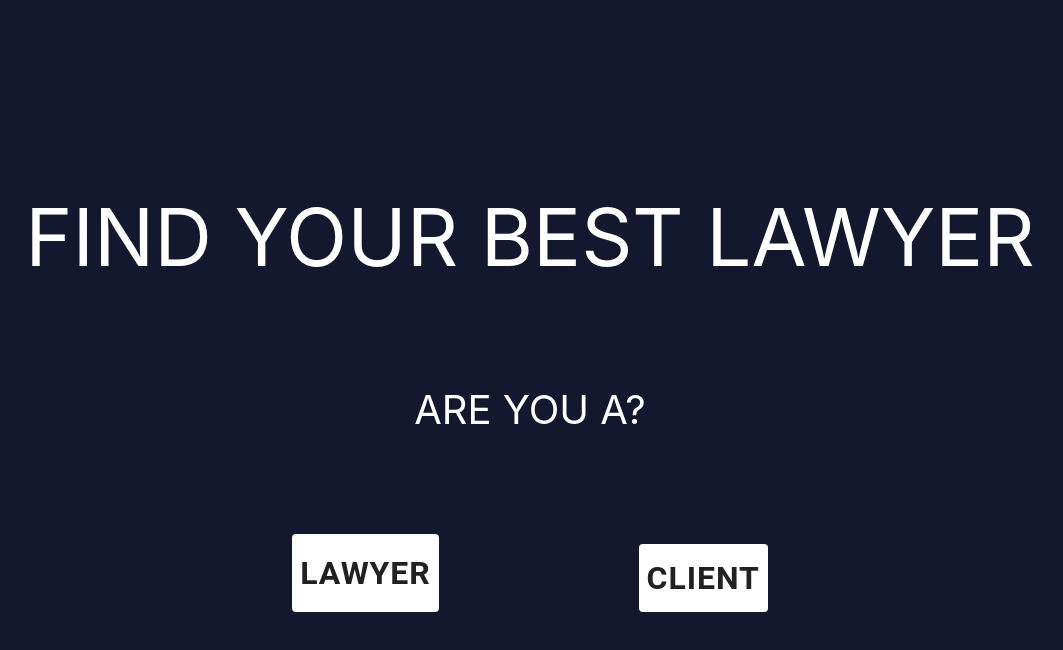
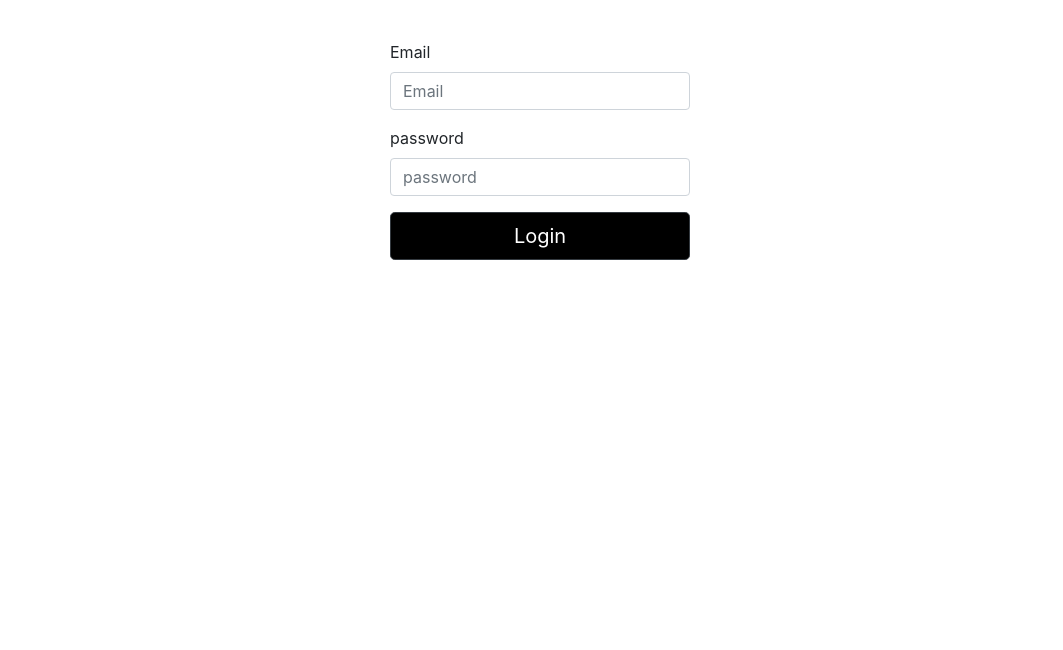
Before and after one commit to priyanka9515/probsolve, a React (Create React App) app: page /Signin in a window 1280 px wide. Shown: the top 650 px of the page, without its empty margins (110-1173 px from the left). Built offline with nearby package versions, Linux system fonts and the light colour scheme.

Commit message:
added client route

```diff
--- a/package.json
+++ b/package.json
@@ -7,10 +7,12 @@
     "@testing-library/jest-dom": "^4.2.4",
     "@testing-library/react": "^9.4.0",
     "@testing-library/user-event": "^7.1.2",
+    "bootstrap": "^4.4.1",
     "react": "^16.12.0",
     "react-dom": "^16.12.0",
     "react-router-dom": "^5.1.2",
-    "react-scripts": "3.3.0"
+    "react-scripts": "3.3.0",
+    "reactstrap": "^8.2.0"
   },
   "scripts": {
     "start": "react-scripts start",
--- a/src/App.css
+++ b/src/App.css
@@ -1,8 +1,8 @@
-.App {
+/* .App {
   text-align: center;
-}
+} */
 
-.App-header {
+.Main {
   background-color: #14182e;
   min-height: 100vh;
   display: flex;
--- a/src/App.js
+++ b/src/App.js
@@ -1,39 +1,28 @@
 import React from "react";
 import "./App.css";
-// import { Button } from "material/ui-core/Button";
-import Button from "@material-ui/core/Button";
+// import Body from "./Components/Body";
+import "bootstrap/dist/css/bootstrap.min.css";
+// import LawyersList from "./Components/LawyersList";
+import { BrowserRouter as Router, Route } from "react-router-dom";
+import Navbar from "./Components/Navbar/Navbar";
+import Signin from "./Components/Navbar/Signin";
+import Signup from "./Components/Navbar/Signup";
+// import Loginup from "./Components/Navbar/Loginup";
+import Main from "./Main.js";
+
 function App() {
   return (
-    <div className="App">
-      <div className="App-header" style={{ fontSize: 80 }}>
-        FIND YOUR BEST LAWYER
-        <div style={{ marginTop: 100, fontSize: 40 }}> ARE YOU A?</div>
-        <div style={{ display: "flex", marginTop: 100 }}>
-          <Button
-            style={{
-              fontSize: 32,
-              backgroundColor: "white",
-              // display: "flex",
-              fontWeight: "bold"
-            }}
-          >
-            Lawyer
-          </Button>
-          <Button
-            style={{
-              fontSize: 32,
-              backgroundColor: "white",
-              // display: "flex"
-              marginTop: 10,
-              marginLeft: 200,
-              fontWeight: "bold"
-            }}
-          >
-            Client
-          </Button>
-        </div>
-      </div>
-    </div>
+    <Router>
+      {/* <Main /> */}
+      <Route exact path="/" component={Main} />
+      <Route path="/Navbar" component={Navbar} />
+      <Route exact path="/Signin" component={Signin} />
+      <Route exact path="/Signup" component={Signup} />
+      {/* <Route exact path="/Loginup" component={Loginup} /> */}
+
+      {/* <Route path="/List" component={Body} /> */}
+      {/* <Route exact path="/LawyersList" component={LawyersList} /> */}
+    </Router>
   );
 }
 
--- /dev/null
+++ b/src/Components/Navbar/Navbar.css
@@ -0,0 +1,19 @@
+.navbar {
+  display: flex;
+  position: sticky;
+  top: 0;
+  color: #fff;
+  padding: 10px 0px;
+  background: black;
+
+  /* height: 50px;s */
+  justify-content: space-around;
+}
+.nav-right {
+  display: flex;
+  justify-content: space-around;
+  text-align: right;
+}
+.nav-left {
+  font-size: 40px;
+}
--- /dev/null
+++ b/src/Components/Navbar/Navbar.js
@@ -0,0 +1,39 @@
+import React, { Component } from "react";
+import { Link } from "react-router-dom";
+// import App from "./App";
+import { Button } from "reactstrap";
+import "./Navbar.css";
+
+class Navbar extends Component {
+  render() {
+    return (
+      <div className="navbar" style={{ marginTop: 200 }}>
+        <div style={{ fontSize: 40, marginLeft: 400 }}>
+          Find Your Best Lawyer
+        </div>
+        <div className="nav-right">
+          <Link
+            to="/signup"
+            style={{
+              textDecoration: "none",
+              padding: "5px"
+            }}
+          >
+            <Button style={{ backgroundColor: "grey" }}>SignUp</Button>
+          </Link>
+          <Link
+            to="/signin"
+            style={{
+              textDecoration: "none",
+              padding: "5px"
+            }}
+          >
+            <Button style={{ backgroundColor: "grey" }}>SignIn</Button>
+          </Link>
+        </div>
+      </div>
+    );
+  }
+}
+
+export default Navbar;
--- /dev/null
+++ b/src/Components/Navbar/Signin.js
@@ -0,0 +1,41 @@
+import React from "react";
+import { Form, FormGroup, Button, Label, Input } from "reactstrap";
+import "bootstrap/dist/css/bootstrap.css";
+import { Link } from "react-router-dom";
+
+class Contact extends React.Component {
+  render() {
+    return (
+      <div
+        className="body"
+        style={{
+          height: "100px",
+          width: "300px",
+          marginLeft: "500px",
+          marginTop: "40px"
+        }}
+      >
+        <Form className="signin">
+          <FormGroup>
+            <Label>Email</Label>
+            <Input type="email" placeholder="Email" />
+          </FormGroup>
+          <FormGroup>
+            <Label>password</Label>
+            <Input type="password" placeholder="password" />
+          </FormGroup>
+          <Link to="/List">
+            <Button
+              className="btn-lg btn-dark btn-block"
+              style={{ backgroundColor: "black", color: "white" }}
+            >
+              Login
+            </Button>
+          </Link>
+        </Form>
+      </div>
+    );
+  }
+}
+
+export default Contact;
--- /dev/null
+++ b/src/Components/Navbar/Signup.js
@@ -0,0 +1,36 @@
+import React from "react";
+import { Form, FormGroup, Button, Label, Input } from "reactstrap";
+class Users extends React.Component {
+  render() {
+    return (
+      <div
+        className="body"
+        style={{
+          height: "100px",
+          width: "300px",
+          marginLeft: "500px",
+          marginTop: "40px"
+        }}
+      >
+        <Form className="signin">
+          <FormGroup bsSize="large">
+            <Label>Email</Label>
+            <Input type="email" placeholder="Email" />
+          </FormGroup>
+          <FormGroup bsSize="large">
+            <Label>Mobile number</Label>
+
+            <Input type="mobilenumber" placeholder="mobilenumber" />
+          </FormGroup>
+          <FormGroup>
+            <Label>password</Label>
+            <Input type="password" placeholder="password" />
+          </FormGroup>
+          <Button className="btn-lg btn-dark btn-block">Login</Button>
+        </Form>
+      </div>
+    );
+  }
+}
+
+export default Users;
--- /dev/null
+++ b/src/Main.js
@@ -0,0 +1,45 @@
+import React, { Component } from "react";
+import "./App.css";
+import Button from "@material-ui/core/Button";
+import { Link } from "react-router-dom";
+class Main extends Component {
+  render() {
+    return (
+      <div className="Main" style={{ fontSize: 80 }}>
+        FIND YOUR BEST LAWYER
+        <div style={{ marginTop: 100, fontSize: 40 }}> ARE YOU A?</div>
+        <div style={{ display: "flex", marginTop: 100 }}>
+          <Button
+            style={{
+              fontSize: 32,
+              backgroundColor: "white",
+              // display: "flex"
+              marginTop: 10,
+              marginLeft: 200,
+              fontWeight: "bold"
+            }}
+          >
+            Lawyer
+          </Button>
+
+          <Link to="/Navbar">
+            <Button
+              style={{
+                fontSize: 32,
+                backgroundColor: "white",
+                // display: "flex"
+                marginTop: 10,
+                marginLeft: 200,
+                fontWeight: "bold"
+              }}
+            >
+              Client
+            </Button>
+          </Link>
+        </div>
+      </div>
+    );
+  }
+}
+
+export default Main;
```
Also changed, not shown: src/Components/Clientsignup.js (deleted), 1 other file (tests, documents, lock files or other folders).
